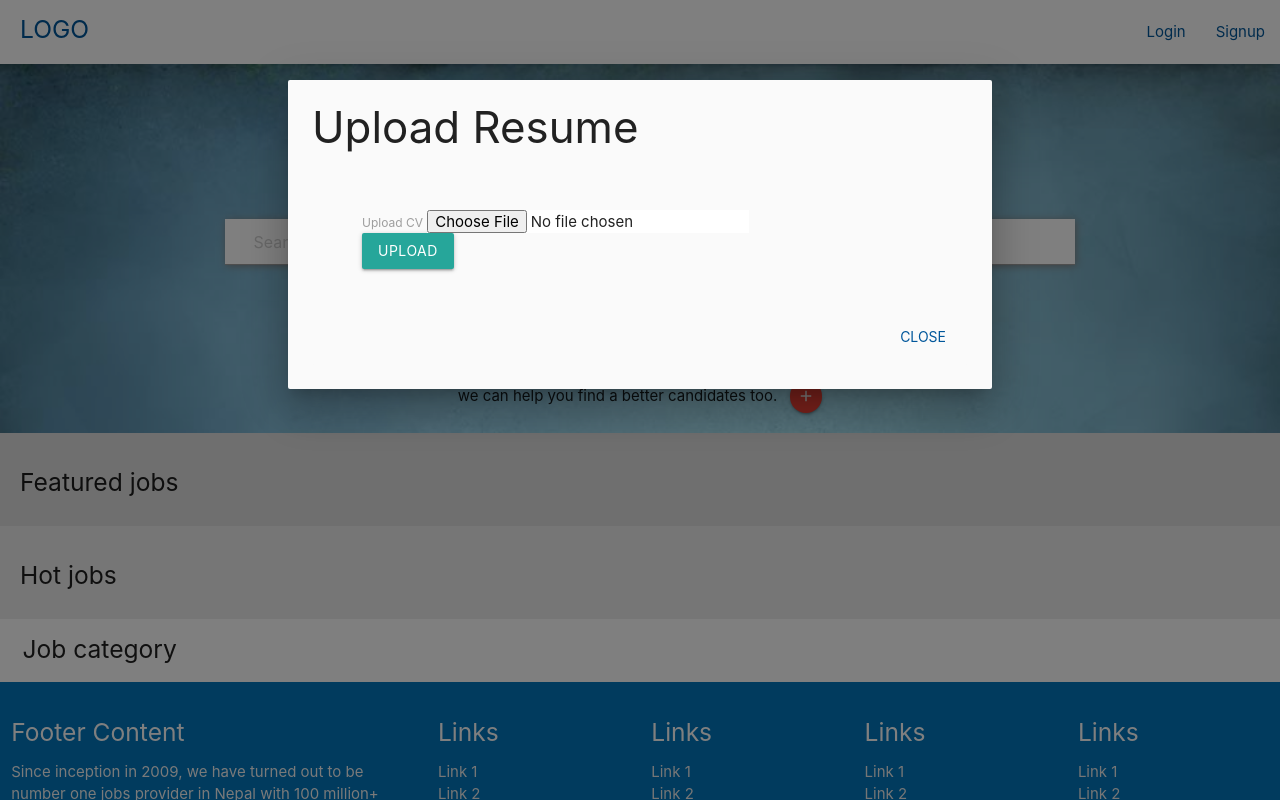
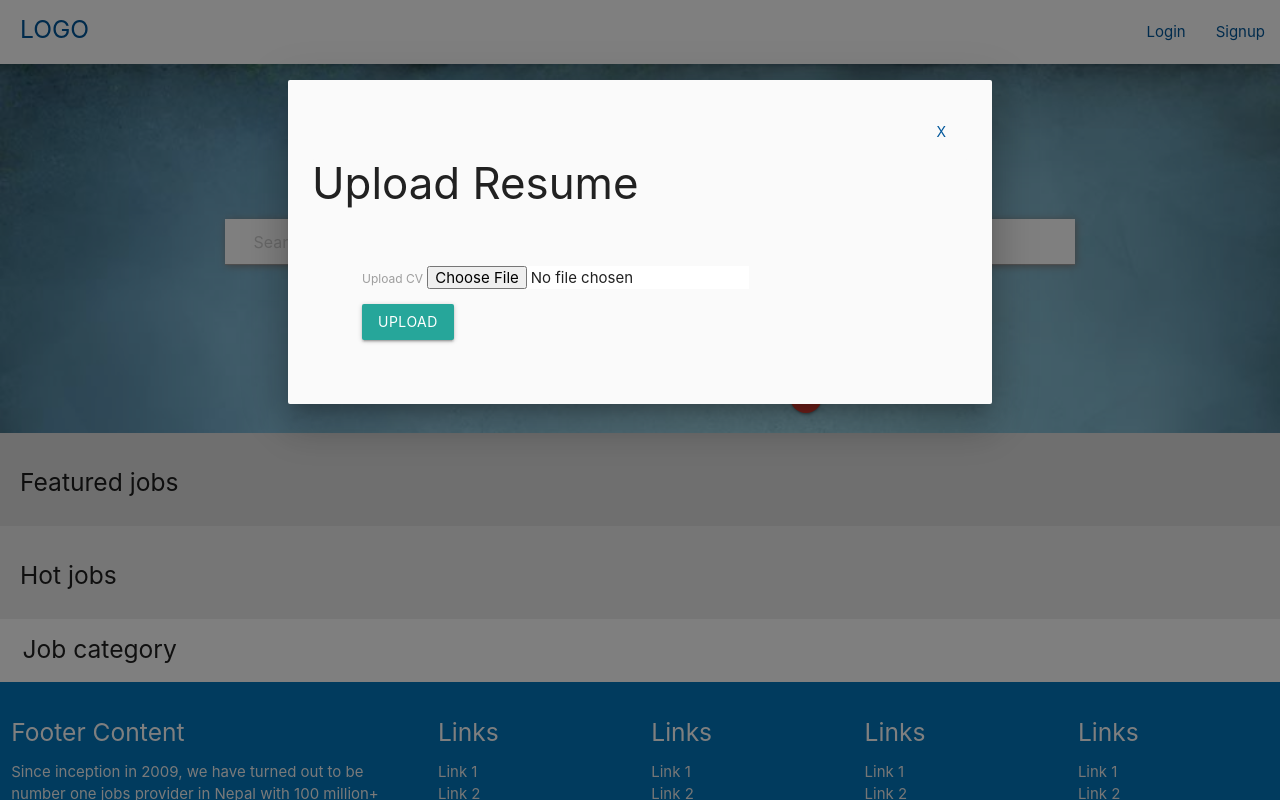
Before and after one commit to Daking3456/resume, a Django app: page / in a window 1280 px wide, after a click that opens the changed part. Run offline with Django 3.2, Linux system fonts and the light colour scheme; data that the repository does not hold is empty; some web fonts are replaced.

Commit message:
Improvement of modal

```diff
--- a/accounts/models.py
+++ b/accounts/models.py
@@ -60,7 +60,6 @@ class UserManager(BaseUserManager):
 			raise ValueError('Superuser must have is_superuser=True.')
 
 		return self._create_user(username, email, password, **extra_fields)
-
 
 
 class User(AbstractBaseUser, PermissionsMixin):
--- a/job/templates/home.html
+++ b/job/templates/home.html
@@ -110,6 +110,9 @@
      <div id="modal1" class="modal">
 
                   <div class="modal-content">
+                    <div class="modal-footer">
+                       <a href="#!" class="modal-close waves-effect waves-green btn-flat">X</a>
+                    </div>
 
                     <div class="modal-header">
 
@@ -127,12 +130,10 @@
               <label for="usrname"><span class="glyphicon glyphicon-file"></span> Upload CV</label>
               <input type="file" class="form-control" id="usrname" placeholder="Upload CV" name="temp_resume">
             </div>
-            <button type="submit" class="btn btn-success btn-block">Upload</button>
+            <button type="submit" class="btn btn-success btn-block applying">Upload</button>
           </form>
         </div>
-        <div class="modal-footer">
-                       <a href="#!" class="modal-close waves-effect waves-green btn-flat">close</a>
-                    </div>
+
   </div>
 </div>
 
--- a/static_local/css/home.css
+++ b/static_local/css/home.css
@@ -104,3 +104,7 @@
             font-size:30px;
             color:black;
           }
+          .applying
+            {
+              margin-top: 15px;
+            }
--- a/static_local/css/jobdetail.css
+++ b/static_local/css/jobdetail.css
@@ -115,3 +115,7 @@ hr.style2 {
 	color: #fff !important;
 	font-weight: bold;
 }
+.applying
+{
+	margin-top: 15px;
+}
```
Also changed, not shown: job/templates/job/job-detail.html (+5 -5 lines).
